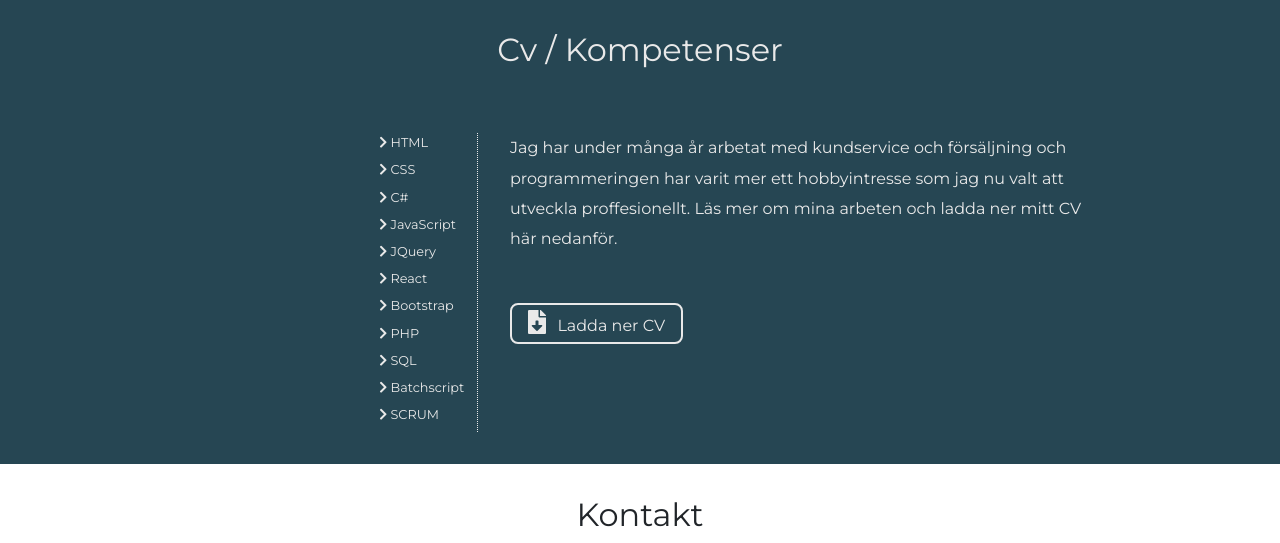
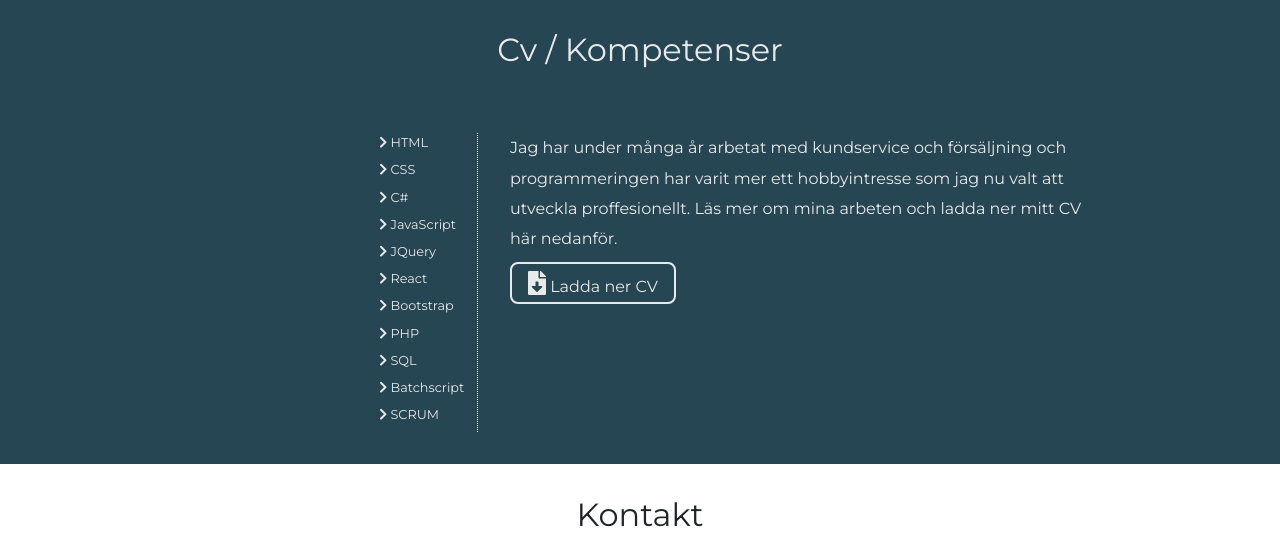
Before and after one commit to Potatismoose/portfolio, a PHP site: page / in a window 1280 px wide. Shown: the part 1384-1927 px from the top of the page. Run offline with PHP 8.4, Linux system fonts and the light colour scheme.

Commit message:
la till länk till cv. klar nu

```diff
--- a/Uppgift1/css/style.css
+++ b/Uppgift1/css/style.css
@@ -524,12 +524,11 @@ footer {
 /***********/
 
 #downloadcv i{
-  padding: 0 0.3em 0 0;
   font-size: 1.5em;
 }
 
 #downloadcv {
-  margin: 2em 0 1em;
+  padding: 0.8em 1em 0.4em;
 }
 
 .hamburger {
@@ -685,7 +684,6 @@ Media query för större skärmar (tablet och desktop)
 {
   .stretch{
     align-self: stretch;
-    list
   }
 
   .carousel-container{
--- a/Uppgift1/index.php
+++ b/Uppgift1/index.php
@@ -130,7 +130,7 @@ include "header.php";
     </div>
 
     <div class="textbox" id="cvText"><p>Jag har under många år arbetat med kundservice och försäljning och programmeringen har varit mer ett hobbyintresse som jag nu valt att utveckla proffesionellt. Läs mer om mina arbeten och ladda ner mitt CV här nedanför.</p>
-    <button class="myBtn" id="downloadcv"><i class="fas fa-file-download"></i> Ladda ner CV</button>
+    <a href="dokument/cv.pdf" download class="myBtn" id="downloadcv"><i class="fas fa-file-download"></i> Ladda ner CV</a>
     </div>
 
   </div>
```
Also changed, not shown: 2 other files.
